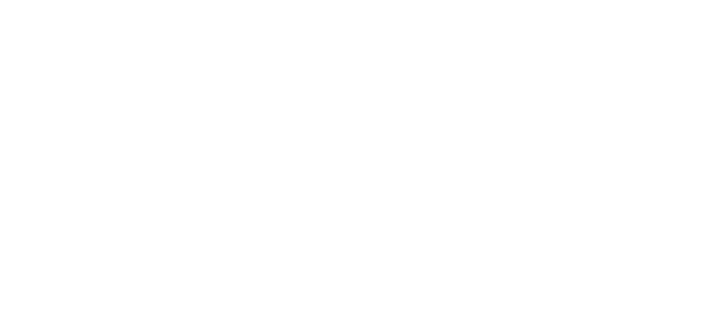
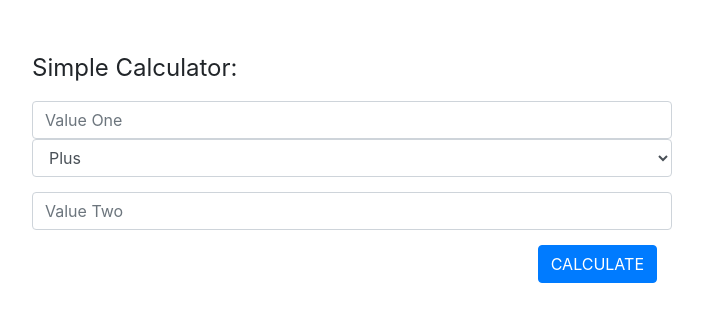
Before and after one commit to Mwape-Kurete/Week-4---Task-3-HW, a plain HTML site: page index.html in a window 1280 px wide. Shown: the whole page, without its empty margins (288-991 px from the left). Drawn offline with nearby package versions, Linux system fonts and the light colour scheme.

Commit message:
homework completed

```diff
--- /dev/null
+++ b/css/main.css
@@ -0,0 +1,14 @@
+form{
+    width: 50%;
+    margin: 0 auto;
+    margin-top: 50px;
+}
+
+input{
+    margin-top: 15px;
+}
+
+.btn{
+    margin: 15px;
+    float: right;
+}
--- a/index.html
+++ b/index.html
@@ -6,12 +6,40 @@
     <meta name="viewport" content="width=device-width, initial-scale=1.0">
     <title>Week Four: Task 3 Hw (231115 Mwape Kurete)</title>
 
-    <!--internal files
+    <!--External files-->
+    <link rel="stylesheet" href="https://cdn.jsdelivr.net/npm/bootstrap@4.0.0/dist/css/bootstrap.min.css" integrity="sha384-Gn5384xqQ1aoWXA+058RXPxPg6fy4IWvTNh0E263XmFcJlSAwiGgFAW/dAiS6JXm" crossorigin="anonymous">
+    <link rel="stylesheet" href="css/main.css">
+
+    <script src="https://code.jquery.com/jquery-3.2.1.slim.min.js" integrity="sha384-KJ3o2DKtIkvYIK3UENzmM7KCkRr/rE9/Qpg6aAZGJwFDMVNA/GpGFF93hXpG5KkN" crossorigin="anonymous"></script>
+    <script src="https://cdn.jsdelivr.net/npm/popper.js@1.12.9/dist/umd/popper.min.js" integrity="sha384-ApNbgh9B+Y1QKtv3Rn7W3mgPxhU9K/ScQsAP7hUibX39j7fakFPskvXusvfa0b4Q" crossorigin="anonymous"></script>
+    <script src="https://cdn.jsdelivr.net/npm/bootstrap@4.0.0/dist/js/bootstrap.min.js" integrity="sha384-JZR6Spejh4U02d8jOt6vLEHfe/JQGiRRSQQxSfFWpi1MquVdAyjUar5+76PVCmYl" crossorigin="anonymous"></script>
+
+    <!--internal files -->
+
+    <!--
     <script src="/js/taskOne.js"></script>
     <script src="/js/taskTwo.js"></script> -->
 
+    <script src="/js/index.js"></script>
+    <link rel="stylesheet" href="/css/main.css">
+
 </head>
 <body>
+    <form>
+        <legend>Simple Calculator:</legend>
 
+        <input type=number class="form-control" placeholder="Value One" id="val1">
+
+        <select class="form-control" id="operation">
+            <option>Plus</option>
+            <option>Minus</option>
+            <option>Times</option>
+            <option>Divide</option>
+        </select>
+
+        <input type=number class="form-control" placeholder="Value Two" id="val2">
+
+        <button class="btn btn-primary" type="button" onclick="calculateOperation()">CALCULATE</button>
+    </form>
 </body>
 </html>
--- a/js/index.js
+++ b/js/index.js
@@ -1 +1,34 @@
 //Week 4 - Task 3 Homework
+
+calculateOperation = () => {
+    let valueOne = document.getElementById("val1").value;
+    let valueTwo = document.getElementById("val2").value;
+
+    let operation = document.getElementById("operation").value;
+
+    let answer;
+
+    console.log(valueOne + " " + valueTwo + " " + operation);
+
+    if (operation === "plus") {
+
+        answer = (valueOne + valueTwo);
+
+        alert("the answer is: " + answer);
+
+    } else if (operation === "minus") {
+
+        answer = valueOne - valueTwo;
+        alert("the answer is: " + answer);
+
+    } else if (operation === "times") {
+
+        answer = valueOne * valueTwo;
+        alert("the answer is: " + answer);
+
+    } else {
+
+        answer = valueOne / valueTwo;
+        alert("the answer is: " + answer);
+    }
+}
```
